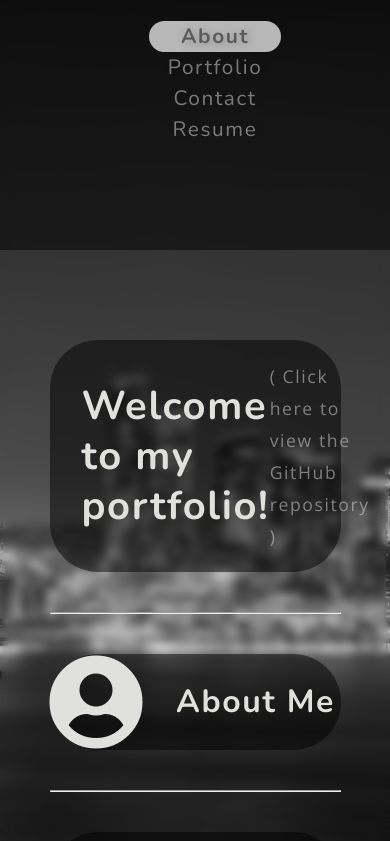
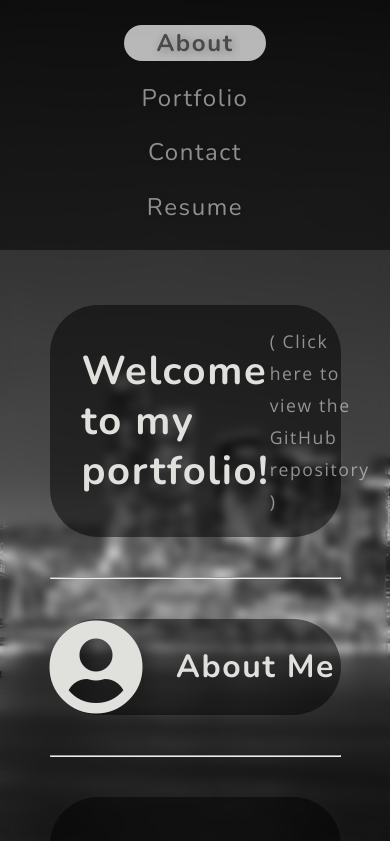
Before and after one commit to Aoliva96/react-portfolio, a React (Vite) app: page / in a window 390 px wide. Shown: the top 841 px of the page. Built offline with nearby package versions, Linux system fonts and the light colour scheme; a web font is replaced by a local one.

Commit message:
updated portfolio and nav styles

```diff
--- a/src/components/About/index.jsx
+++ b/src/components/About/index.jsx
@@ -1,13 +1,15 @@
 function About() {
   // JSX for About component
   return (
-    <section className="my-5">
-      <div className="my-2">
+    <section>
+      <div>
         <div
           style={{
             display: "flex",
             justifyContent: "space-between",
-            minHeight: "96px",
+            marginTop: "5px",
+            marginBottom: "5px",
+            minHeight: "82px",
             paddingLeft: "2rem",
             paddingRight: "2rem",
             backgroundColor: "var(--alpha-dark)",
--- a/src/components/Error/index.jsx
+++ b/src/components/Error/index.jsx
@@ -7,7 +7,7 @@ export default function Error() {
 
   // JSX for Error component
   return (
-    <div id="error-page">
+    <div id="error-page" style={{ height: "100vh" }}>
       <div className="container">
         <h1>Sorry!</h1>
         <p>There was an unexpected error delivering the requested content.</p>
--- a/src/components/Header/index.jsx
+++ b/src/components/Header/index.jsx
@@ -1,6 +1,6 @@
 function Header(props) {
   // JSX for Header component
-  return <header className="space-between px-1">{props.children}</header>;
+  return <header>{props.children}</header>;
 }
 
 export default Header;
--- a/src/components/Nav/index.jsx
+++ b/src/components/Nav/index.jsx
@@ -8,7 +8,7 @@ function Nav({ currentPage }) {
   // JSX for Nav component
   return (
     <nav>
-      <ul className="flex-row">
+      <ul>
         <li
           className={`mx-5 ${currentPage === "/" && "navActive"}`}
           key="about"
--- a/src/components/Page/index.jsx
+++ b/src/components/Page/index.jsx
@@ -7,15 +7,47 @@ function Page({ currentPage }) {
   // Remove the leading slash for the current page URL
   currentPage = currentPage.substring(1);
 
+  // Set title behavior for About page
+  if (!currentPage) {
+    currentPage = "About";
+  }
+
+  // Set page header text
+  let pageTitle;
+  let headerDisplay;
+  if (currentPage === "About") {
+    pageTitle = "";
+    headerDisplay = "none";
+  } else if (currentPage === "portfolio") {
+    pageTitle = "Project Gallery";
+    headerDisplay = "flex";
+  } else {
+    pageTitle = capitalizeFirst(currentPage);
+    headerDisplay = "flex";
+  }
+
   // Set the document title for the current page
   useEffect(() => {
-    document.title = capitalizeFirst(currentPage);
+    document.title = `${capitalizeFirst(currentPage)} | Aster Oliva`;
   }, [currentPage]);
 
   // JSX for the Page component
   return (
     <section>
-      <h2>{capitalizeFirst(currentPage)}</h2>
+      <h2
+        style={{
+          display: `${headerDisplay}`,
+          backgroundColor: "var(--alpha-dark)",
+          borderRadius: "48px",
+          paddingTop: "1rem",
+          paddingBottom: "1rem",
+          paddingLeft: "2rem",
+          paddingRight: "2rem",
+          alignItems: "center",
+        }}
+      >
+        {pageTitle}
+      </h2>
       <PageContent>
         <Outlet />
       </PageContent>
--- a/src/components/Portfolio/index.jsx
+++ b/src/components/Portfolio/index.jsx
@@ -71,11 +71,29 @@ function Portfolio() {
 
   // JSX for the Portfolio component
   return (
-    <div>
-      <div className="flex-row">
-        {projects.map((project, idx) => (
-          <Project project={project} key={"project" + idx} />
-        ))}
+    <div className="my-5">
+      <hr style={{ marginTop: "2.5rem" }} />
+      <div
+        style={{
+          backgroundColor: "var(--alpha-dark)",
+          borderRadius: "48px",
+          marginTop: "2.5rem",
+          padding: "1rem",
+        }}
+      >
+        <div className="flex-row">
+          <div>
+            <p style={{ width: "85%", margin: "1.3rem auto" }}>
+              See below for several of my favorite projects I've worked on so
+              far! Clicking on the project's name will take you to its deployed
+              live version, and clicking on the adjacent GitHub logo will take
+              you to the repo.
+            </p>
+          </div>
+          {projects.map((project, idx) => (
+            <Project project={project} key={"project" + idx} />
+          ))}
+        </div>
       </div>
     </div>
   );
--- a/src/components/Project/index.jsx
+++ b/src/components/Project/index.jsx
@@ -25,6 +25,7 @@ function Project({ project }) {
         src={projectImages[pathName]}
         alt={noHyphensAllCaps(name)}
         className="project-bg"
+        style={{ borderRadius: "10px" }}
       />
       <div className="project-text">
         <h3>
--- a/src/index.css
+++ b/src/index.css
@@ -5,7 +5,7 @@
   --tertiary: #9a8cfe;
   --light: #e0e1dd;
   --dark: #22223b;
-  --darker: #384dd6;
+  --darker: #6e0061;
   --alpha: rgba(255, 255, 255, 0.7);
   --alpha-dark: rgba(0, 0, 0, 0.5);
   --error: #d62828;
@@ -104,7 +104,7 @@ p {
 a {
   color: var(--light);
   text-decoration: none;
-  opacity: 0.5;
+  opacity: 0.6;
 }
 
 a:hover {
@@ -187,7 +187,7 @@ li {
 
 /* Header */
 header {
-  height: 250px;
+  height: 200px;
   position: relative;
   overflow: hidden;
   z-index: 2;
@@ -223,9 +223,8 @@ nav {
   position: relative;
   font-family: "Nunito", sans-serif;
   font-optical-sizing: auto;
-  font-size: 2.5rem;
-  margin: 30px 20px;
-  justify-content: center;
+  font-size: 2rem;
+  width: 866px;
 }
 
 .navActive {
@@ -246,10 +245,18 @@ nav a:hover {
   text-decoration: none;
 }
 
+nav ul {
+  padding: 0;
+  display: flex;
+  flex-direction: row;
+  justify-content: space-between;
+  align-items: center;
+}
+
 nav li {
   cursor: pointer;
+  margin: 0 1rem;
   text-shadow: 2px 2px 10px rgba(0, 0, 0, 0.5);
-  margin: 0 50px;
 }
 
 ul.skills {
@@ -416,6 +423,8 @@ footer a:hover {
 
 .project-bg {
   position: relative;
+  border: 3px solid var(--darker);
+  border-radius: 5px;
   width: 100%;
   height: 100%;
 }
@@ -430,13 +439,14 @@ footer a:hover {
   padding: 50px;
   z-index: 900;
   opacity: 0;
-  transition: all 0.5s ease-in-out;
+  border-radius: 10px;
+  transition: all 0.4s linear;
 }
 
 .project-text:hover {
   background-color: var(--alpha);
   opacity: 1;
-  border: 10px solid var(--secondary);
+  border: 6px solid var(--darker);
 }
 
 .project-text h3 {
@@ -455,38 +465,31 @@ footer a:hover {
 }
 
 /* Media Queries */
-@media only screen and (max-width: 1300px) {
+@media only screen and (max-width: 1100px) {
   nav {
-    position: static;
-    display: block;
-    z-index: 100;
-    margin: 0 10px;
-    font-size: 1.3rem;
-  }
-  header h1 {
-    display: block;
-    margin: 5px 10px;
-    height: 15px;
-    width: 100%;
-    text-align: center;
-    font-size: 2.3rem;
+    width: 80%;
+    font-size: 1.5rem;
   }
 }
 
-@media only screen and (max-width: 900px) {
+@media only screen and (max-width: 870px) {
   nav {
-    position: static;
-    display: block;
-    z-index: 100;
-    margin: 0 10px;
-    font-size: 1.3rem;
-  }
-  header h1 {
-    display: block;
-    margin: 5px 10px;
-    height: 15px;
-    width: 100%;
-    text-align: center;
-    font-size: 2.3rem;
+    font-size: 1.5rem;
   }
 }
+
+@media only screen and (max-width: 730px) {
+  header {
+    height: 250px;
+  }
+  nav {
+    justify-content: center;
+    align-items: center;
+    height: 200px;
+  }
+  nav ul {
+    flex-direction: column;
+    margin: 0 auto;
+    height: 100%;
+  }
+}
```
